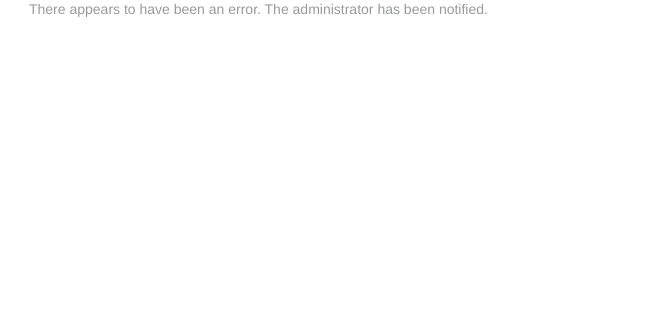
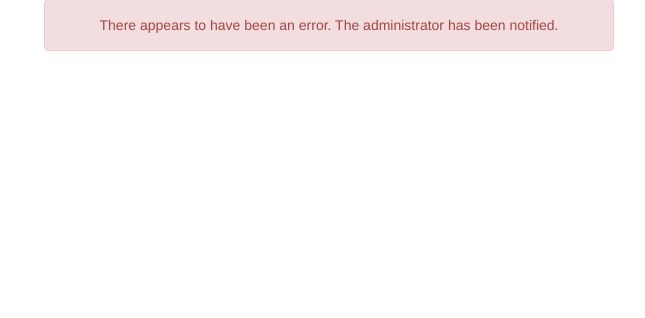
Before and after one commit to benedwards44/packagebuilder, a Django app: template packagebuilder/templates/500.html in a window 1280 px wide. Shown: the part 482-800 px from the top of the page, without its empty margins (311-956 px from the left). Run offline with Django 3.2, Linux system fonts and the light colour scheme; the template is opened without the code that fills it, so the values that code supplies are empty; some libraries are stand-ins or nearby versions.

```diff
--- a/packagebuilder/templates/404.html
+++ b/packagebuilder/templates/404.html
@@ -10,9 +10,9 @@
 
 		<img alt="Doh" class="media-image" height="300" width="300" typeof="foaf:Image" src="http://www.tquila.com/sites/default/files/styles/large/public/oh-dear.png">
 
-		<p>
+		<div role="alert" class="alert alert-danger">
 			The page you are looking for could not be found. If you are trying to load a package, chances are it was deleted or clear from the database. Please run the process again.
-		</p>
+		</div>
 
 	</div>
 
--- a/packagebuilder/templates/500.html
+++ b/packagebuilder/templates/500.html
@@ -2,12 +2,18 @@
 
 {% block content %}
 
-	<br/><br/>
+	<div class="col-md-12 text-center">
 
-	<h1>500 - Website Error</h1>
+		<br/><br/>
 
-	<img alt="Doh" class="media-image" height="300" width="300" typeof="foaf:Image" src="http://www.tquila.com/sites/default/files/styles/large/public/oh-dear.png">
+		<h1>500 - Website Error</h1>
 
-	<p>There appears to have been an error. The administrator has been notified.</p>
+		<img alt="Doh" class="media-image" height="300" width="300" typeof="foaf:Image" src="http://www.tquila.com/sites/default/files/styles/large/public/oh-dear.png">
+
+		<div role="alert" class="alert alert-danger">
+			There appears to have been an error. The administrator has been notified.
+		</div>
+
+	</div>
 
 {% endblock %}
```
